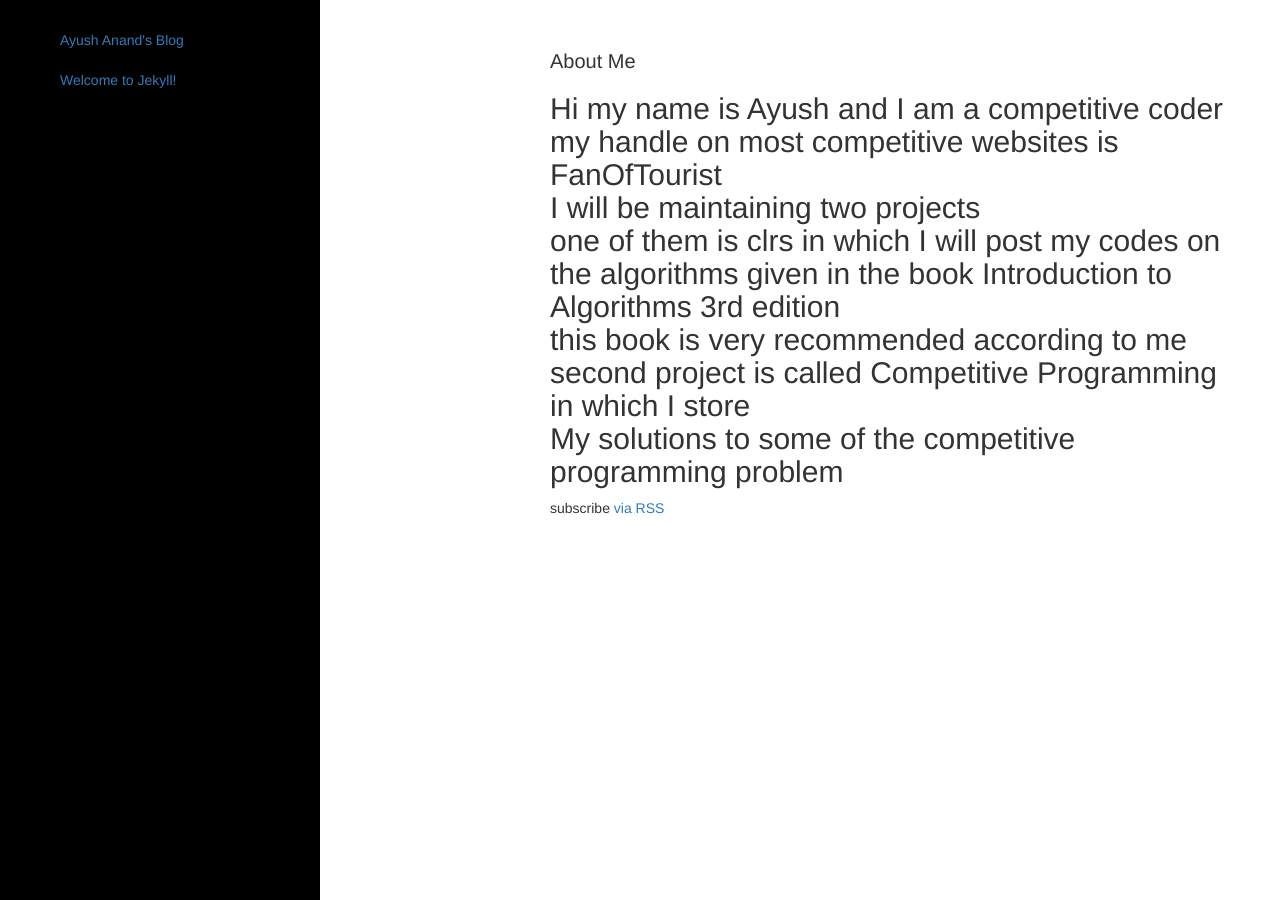
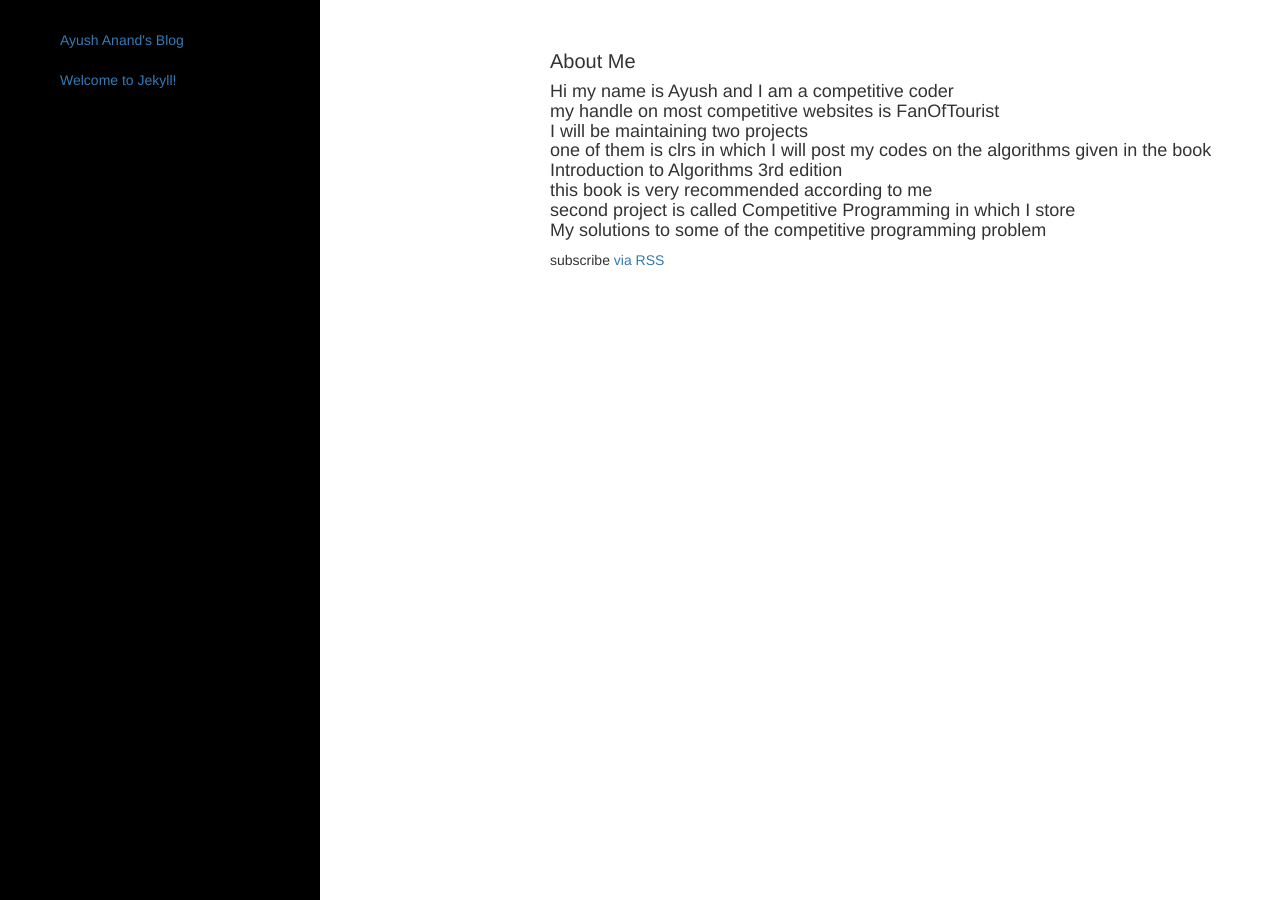
Before and after one commit to iamayushanand/iamayushanand.github.io, a Jekyll site: the page built from index.html, in a window 1280 px wide. Built offline with Jekyll 4.4.1, drawn with Linux system fonts in a browser that asks for light colours; nearby versions of some CDN libraries.

Commit message:
Initial commit

```diff
--- a/index.html
+++ b/index.html
@@ -7,7 +7,7 @@
 
   <h1 class="page-heading">About Me</h1>
 
-  <H2>Hi my name is Ayush and I am a competitive coder <br> my handle on most competitive websites is FanOfTourist<br> I will be maintaining two projects    <br> one of them is clrs in which I will post my codes on the algorithms given in the book Introduction to Algorithms 3rd edition<br>this book is very recommended according to me<br>second project is called Competitive Programming in which I store<br> My solutions to some of the competitive programming problem</H2>
+  <H4>Hi my name is Ayush and I am a competitive coder <br> my handle on most competitive websites is FanOfTourist<br> I will be maintaining two projects    <br> one of them is clrs in which I will post my codes on the algorithms given in the book Introduction to Algorithms 3rd edition<br>this book is very recommended according to me<br>second project is called Competitive Programming in which I store<br> My solutions to some of the competitive programming problem</H4>
 
   <p class="rss-subscribe">subscribe <a href="{{ "/feed.xml" | prepend: site.baseurl }}">via RSS</a></p>
 
```
